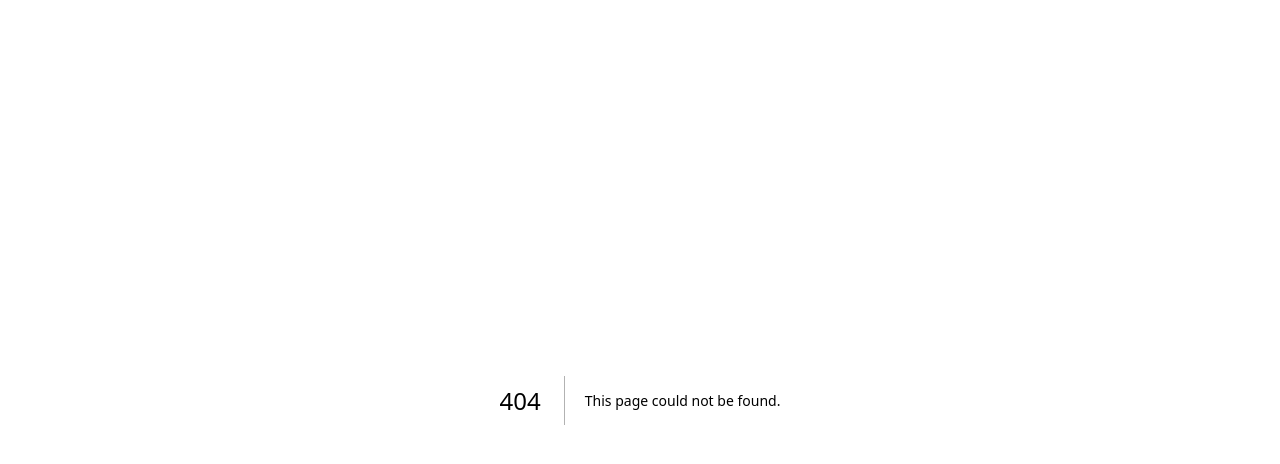
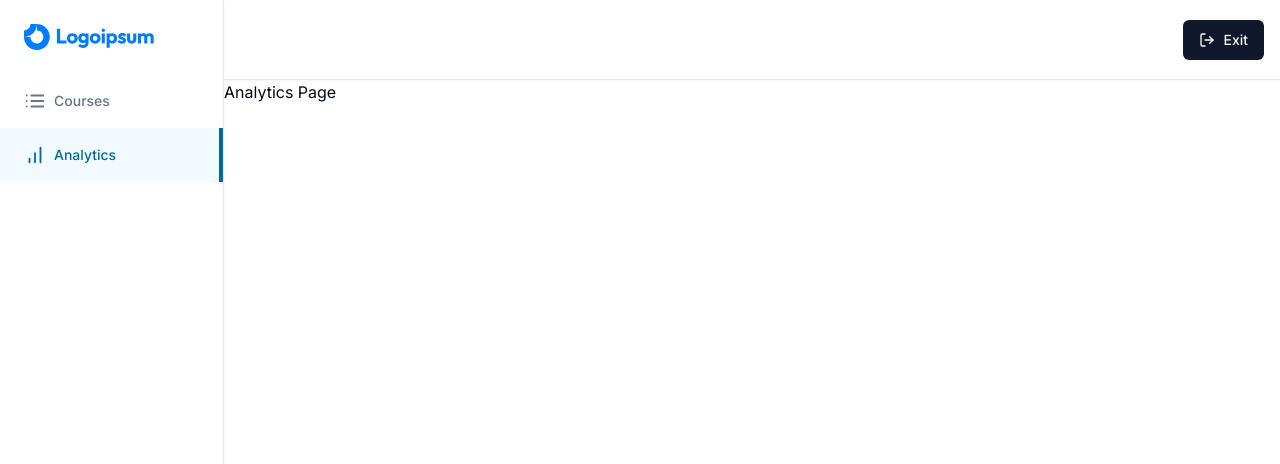
Before and after one commit to ss12932/lms-platform, a Next.js app: page /teacher/analytics in a window 1280 px wide. Before the commit this address had no page. Shown: the top 464 px of the page. Built offline with nearby package versions, Linux system fonts and the light colour scheme.

Commit message:
added dynamic routes for teacher/guest

```diff
--- /dev/null
+++ b/app/(dashboard)/(routes)/teacher/analytics/page.tsx
@@ -0,0 +1,5 @@
+const AnalyticsPage = () => {
+  return <div>Analytics Page</div>;
+};
+
+export default AnalyticsPage;
--- /dev/null
+++ b/app/(dashboard)/(routes)/teacher/courses/page.tsx
@@ -0,0 +1,5 @@
+const CoursesPage = () => {
+  return <div>Courses Page</div>;
+};
+
+export default CoursesPage;
--- a/app/(dashboard)/_components/sidebar-routes.tsx
+++ b/app/(dashboard)/_components/sidebar-routes.tsx
@@ -1,15 +1,26 @@
 "use client";
 
-import { Compass, Layout } from "lucide-react";
+import { BarChart, Compass, Layout, List } from "lucide-react";
 import SidebarItem from "./sidebar-item";
+import { usePathname } from "next/navigation";
 
 const guestRoutes = [
   { icon: Layout, label: "Dashboard", href: "/" },
   { icon: Compass, label: "Browser", href: "/search" },
 ];
 
+const teacherRoutes = [
+  { icon: List, label: "Courses", href: "/teacher/courses" },
+  { icon: BarChart, label: "Analytics", href: "/teacher/analytics" },
+];
+
 const SidebarRoutes = () => {
-  const routes = guestRoutes;
+  const pathname = usePathname();
+
+  const isTeacherPage = pathname?.includes("/teacher");
+
+  const routes = isTeacherPage ? teacherRoutes : guestRoutes;
+
   return (
     <div className="flex flex-col w-full">
       {routes.map((route) => (
--- a/app/(dashboard)/layout.tsx
+++ b/app/(dashboard)/layout.tsx
@@ -10,7 +10,7 @@ const DashboardLayout = ({ children }: { children: React.ReactNode }) => {
       <div className="hidden md:flex h-full w-56 flex-col fixed inset-y-0 z-50">
         <Sidebar />
       </div>
-      <main className="md:pl-56 h-full">{children}</main>
+      <main className="md:pl-56 pt-[80px] h-full">{children}</main>
     </div>
   );
 };
--- a/components/navbar-routes.tsx
+++ b/components/navbar-routes.tsx
@@ -1,14 +1,13 @@
 "use client";
 
 import { UserButton } from "@clerk/clerk-react";
-import { usePathname, useRouter } from "next/navigation";
+import { usePathname } from "next/navigation";
 import { Button } from "@/components/ui/button";
 import { LogOut } from "lucide-react";
 import Link from "next/link";
 
 export const NavbarRoutes = () => {
   const pathname = usePathname();
-  const router = useRouter();
 
   const isTeacherPage = pathname?.startsWith("/teacher");
   const isPlayerPage = pathname?.includes("/chapter");
@@ -16,10 +15,12 @@ export const NavbarRoutes = () => {
   return (
     <div className="flex gap-x-2 ml-auto">
       {isTeacherPage || isPlayerPage ? (
-        <Button>
-          <LogOut className="h-4 w-4 mr-2" />
-          Exit
-        </Button>
+        <Link href="/">
+          <Button>
+            <LogOut className="h-4 w-4 mr-2" />
+            Exit
+          </Button>
+        </Link>
       ) : (
         <Link href="/teacher/courses">
           <Button size="sm" variant="ghost">
```
